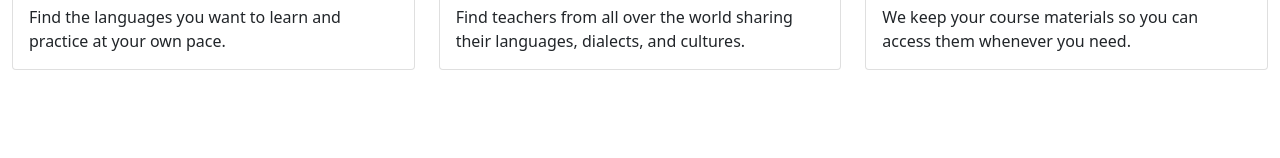
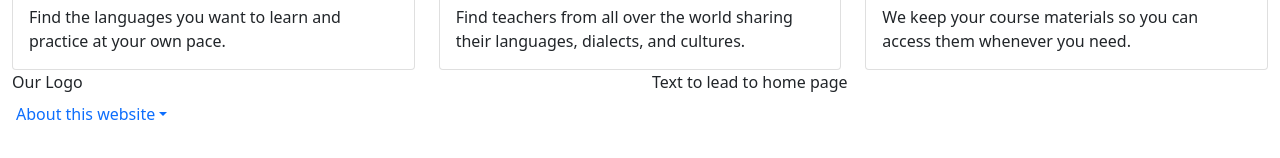
Before and after one commit to alibeniaminali/Esperanto, a React (Create React App) app in the folder client/: page / in a window 1280 px wide. Shown: the part 428-586 px from the top of the page. Built offline with nearby package versions, Linux system fonts and the light colour scheme.

Commit message:
add footer

```diff
--- a/client/src/components/Home.js
+++ b/client/src/components/Home.js
@@ -1,13 +1,16 @@
 import React from 'react'
 import { Container } from 'react-bootstrap'
+import { Link } from 'react-router-dom'
 import Card from 'react-bootstrap/Card'
 import Row from 'react-bootstrap/Row'
 import Col from 'react-bootstrap/Col'
-import { Link } from 'react-router-dom'
+import Nav from 'react-bootstrap/Nav'
+import NavDropdown from 'react-bootstrap/NavDropdown'
+
 
 const Home = () => {
   return (
-
+<>
 <Container fluid>
   <Row className="row1">
     <Col sm={8}>
@@ -77,6 +80,35 @@ const Home = () => {
   </Col>
   </Row>
 </Container>
+<Container fluid>
+  <Row className="footer">
+    <Col sm>Our Logo</Col>
+    <Col sm>Text to lead to home page </Col>
+    <Nav className="me-auto">
+            <NavDropdown title="About this website" id="collasible-nav-dropdown">
+              <NavDropdown.Item
+                href="https://www.linkedin.com/in/alibeniaminali/"
+                target="_blank"
+              >
+                Ali Ali
+              </NavDropdown.Item>
+              <NavDropdown.Item href="#action/3.2">
+                Dougie Brown
+              </NavDropdown.Item>
+              <NavDropdown.Item href="#action/3.3">Peter Bid</NavDropdown.Item>
+              <NavDropdown.Item href="#action/3.3">
+                Elena Gicheva
+              </NavDropdown.Item>
+              <NavDropdown.Divider />
+              <NavDropdown.Item href="#action/3.4">
+                About this website
+              </NavDropdown.Item>
+            </NavDropdown>
+          </Nav>
+
+  </Row>
+</Container>
+</>
   )
 }
 
```
